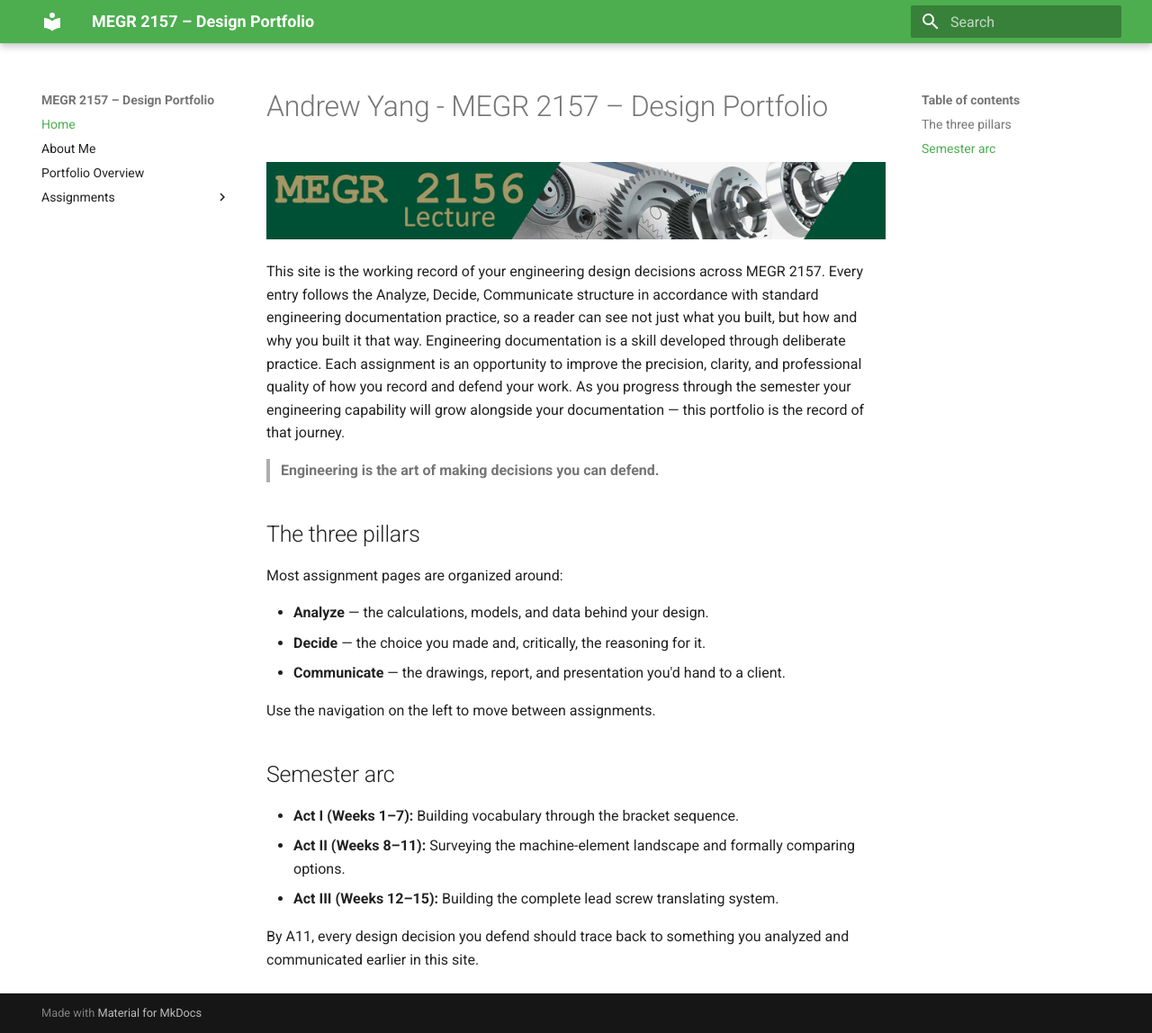
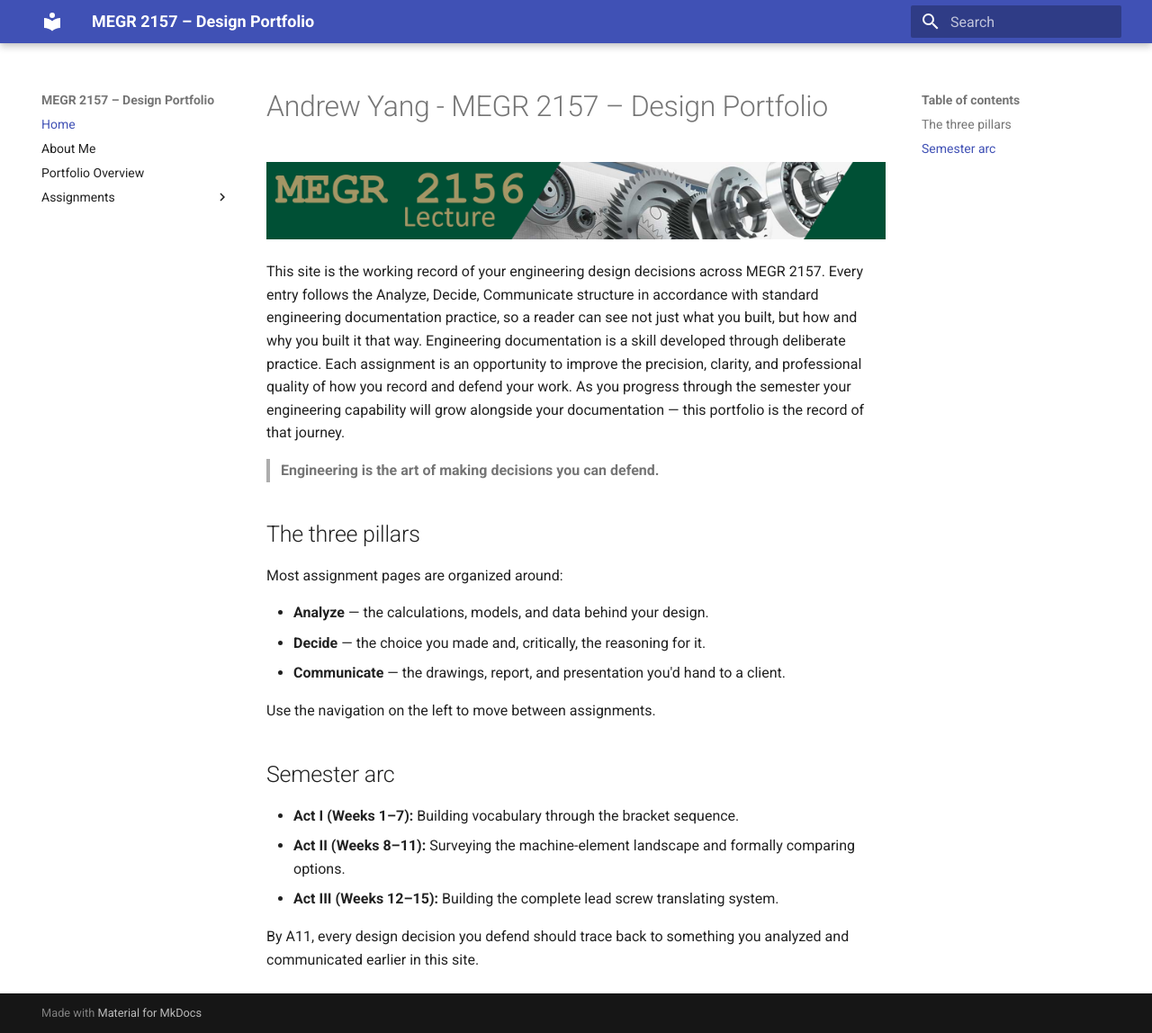
Before and after one commit to AndrewYang2428/AndrewYang-megr2157-portfolio, an MkDocs documentation site: the page built from docs/index.md, in a window 1280 px wide and 1148 px high. Shown: the whole window at 90% size. Built offline with MkDocs 1.6.1 and Material for MkDocs 9.7.7, drawn with Linux system fonts in a browser that asks for light colours.

Commit message:
Change primary color from green to dark green

```diff
--- a/mkdocs.yml
+++ b/mkdocs.yml
@@ -4,7 +4,7 @@
 theme:
   name: material
   palette:
-    primary: green
+    primary: dark green
   features:
     - navigation.instant
     - navigation.tracking
```
